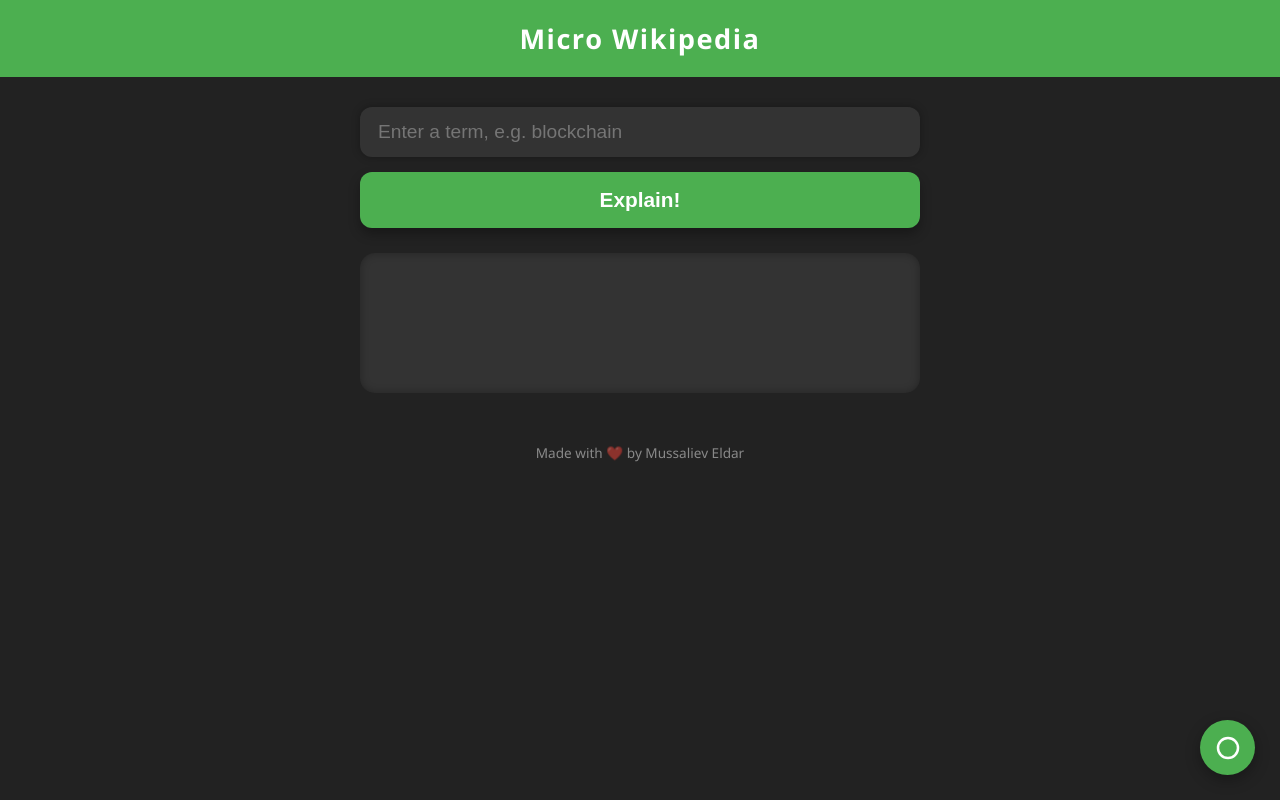
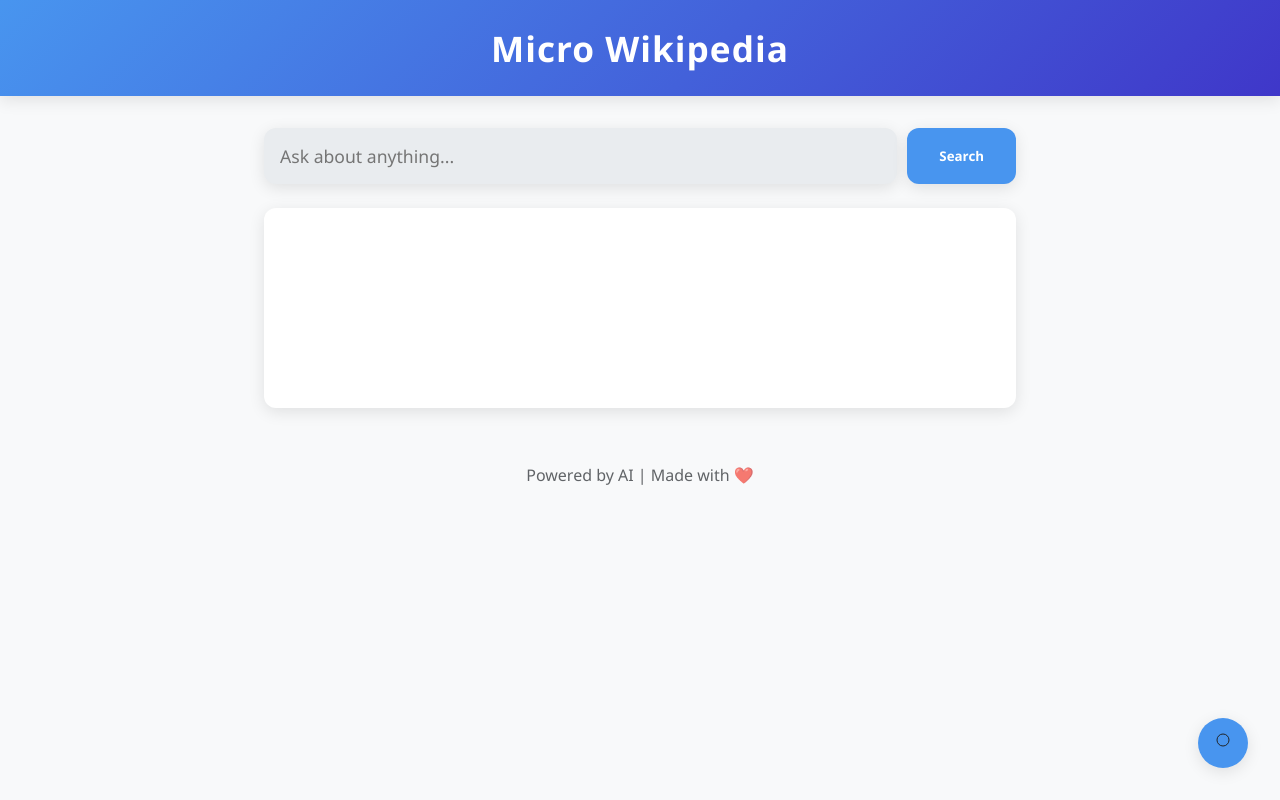
Before and after one commit to elam1930/micro-wikipedia, a plain HTML site: page index.html in a window 1280 px wide. Both pictures are taken after a click on the element 1227 px from the left and 747 px from the top of the page. Drawn offline with Linux system fonts and the light colour scheme.

Commit message:
Update index.html

```diff
--- a/index.html
+++ b/index.html
@@ -1,219 +1,222 @@
 <!DOCTYPE html>
 <html lang="en">
 <head>
-<meta charset="UTF-8" />
-<meta name="viewport" content="width=device-width, initial-scale=1" />
-<title>Micro Wikipedia — Simple AI Explanations</title>
-
-<!-- Manifest for PWA -->
-<link rel="manifest" href="manifest.json" />
-<meta name="theme-color" content="#222" />
-
+  <meta charset="UTF-8">
+  <meta name="viewport" content="width=device-width, initial-scale=1">
+  <title>Micro Wikipedia — AI Explanations</title>
   <style>
-  /* Сброс и базовые стили */
+    :root {
+      --bg: #1a1a2e;
+      --fg: #e6e6e6;
+      --primary: #4cc9f0;
+      --secondary: #4361ee;
+      --card-bg: #16213e;
+      --input-bg: #0f3460;
+      --shadow: 0 8px 32px rgba(0, 0, 0, 0.3);
+    }
+    body.light {
+      --bg: #f8f9fa;
+      --fg: #212529;
+      --primary: #4895ef;
+      --secondary: #3f37c9;
+      --card-bg: #ffffff;
+      --input-bg: #e9ecef;
+      --shadow: 0 4px 16px rgba(0, 0, 0, 0.1);
+    }
     * {
+      margin: 0;
+      padding: 0;
       box-sizing: border-box;
+      font-family: 'Segoe UI', Tahoma, Geneva, Verdana, sans-serif;
     }
     body {
-    margin: 0;
-    font-family: 'Segoe UI', Tahoma, Geneva, Verdana, sans-serif;
       background: var(--bg);
       color: var(--fg);
-    transition: background 0.3s, color 0.3s;
+      min-height: 100vh;
+      transition: all 0.3s ease;
     }
-  :root {
-    --bg: #222;
-    --fg: #eee;
-    --primary: #4caf50;
-    --primary-dark: #388e3c;
-    --accent: #90caf9;
-    --input-bg: #333;
-    --input-fg: #eee;
-    --btn-bg: var(--primary);
-    --btn-hover: var(--primary-dark);
+    header {
+      background: linear-gradient(135deg, var(--primary), var(--secondary));
+      padding: 1.5rem;
+      text-align: center;
+      color: white;
+      box-shadow: var(--shadow);
     }
-  body.light {
-    --bg: #f9f9f9;
-    --fg: #222;
-    --input-bg: #fff;
-    --input-fg: #222;
-    --btn-bg: #4caf50;
-    --btn-hover: #388e3c;
+    h1 {
+      font-size: 2.2rem;
+      letter-spacing: 1px;
     }
-
-  header {
-    padding: 20px;
-    text-align: center;
-    background: var(--primary);
-    color: #fff;
-    font-size: 1.7rem;
-    font-weight: 700;
-    letter-spacing: 1.5px;
-    user-select: none;
+    main {
+      max-width: 800px;
+      margin: 2rem auto;
+      padding: 0 1.5rem;
     }
-
-  main {
-    max-width: 600px;
-    margin: 30px auto;
-    padding: 0 20px;
+    .search-box {
+      display: flex;
+      gap: 10px;
+      margin-bottom: 1.5rem;
     }
-
-  input[type="text"] {
-    width: 100%;
-    padding: 14px 18px;
-    font-size: 1.2rem;
-    border-radius: 12px;
-    border: none;
-    background: var(--input-bg);
-    color: var(--input-fg);
-    box-shadow: 0 0 8px rgba(0,0,0,0.3);
-    transition: box-shadow 0.3s;
-  }
-  input[type="text"]:focus {
-    outline: none;
-    box-shadow: 0 0 12px var(--accent);
-  }
-
-  button {
-    margin-top: 15px;
-    width: 100%;
-    padding: 16px;
-    font-size: 1.3rem;
-    font-weight: 700;
-    background: var(--btn-bg);
+    input {
+      flex: 1;
+      padding: 1rem;
       border: none;
       border-radius: 12px;
+      background: var(--input-bg);
+      color: var(--fg);
+      font-size: 1.1rem;
+      box-shadow: var(--shadow);
+    }
+    button {
+      padding: 1rem 2rem;
+      background: var(--primary);
       color: white;
+      border: none;
+      border-radius: 12px;
+      font-weight: bold;
       cursor: pointer;
-    box-shadow: 0 6px 12px rgba(0,0,0,0.3);
-    transition: background 0.3s;
+      transition: all 0.3s;
+      box-shadow: var(--shadow);
     }
-  button:hover:not(:disabled) {
-    background: var(--btn-hover);
+    button:hover {
+      background: var(--secondary);
+      transform: translateY(-2px);
     }
-  button:disabled {
-    opacity: 0.6;
-    cursor: not-allowed;
-  }
-
-  #result {
-    margin-top: 25px;
-    min-height: 140px;
-    padding: 20px;
-    font-size: 1.15rem;
-    line-height: 1.5;
-    border-radius: 15px;
-    background: var(--input-bg);
-    box-shadow: inset 0 0 8px rgba(0,0,0,0.3);
-    white-space: pre-wrap;
-    user-select: text;
+    .result-card {
+      background: var(--card-bg);
+      border-radius: 12px;
+      padding: 1.5rem;
+      margin-top: 1.5rem;
+      box-shadow: var(--shadow);
+      min-height: 200px;
       position: relative;
     }
-
-  #loader {
+    .loader {
       position: absolute;
-    right: 20px;
-    top: 20px;
-    width: 25px;
-    height: 25px;
-    border: 4px solid var(--primary);
-    border-top: 4px solid transparent;
+      top: 50%;
+      left: 50%;
+      transform: translate(-50%, -50%);
+      width: 50px;
+      height: 50px;
+      border: 5px solid var(--primary);
+      border-top-color: transparent;
       border-radius: 50%;
       animation: spin 1s linear infinite;
       display: none;
     }
-
     @keyframes spin {
-    0% { transform: rotate(0deg);}
-    100% { transform: rotate(360deg);}
+      to { transform: translate(-50%, -50%) rotate(360deg); }
     }
-
     .theme-toggle {
       position: fixed;
-    bottom: 25px;
-    right: 25px;
+      bottom: 2rem;
+      right: 2rem;
+      width: 50px;
+      height: 50px;
       background: var(--primary);
       border-radius: 50%;
-    width: 55px;
-    height: 55px;
+      display: flex;
+      align-items: center;
+      justify-content: center;
       cursor: pointer;
-    display: flex;
-    justify-content: center;
-    align-items: center;
-    box-shadow: 0 5px 15px rgba(0,0,0,0.3);
-    transition: background 0.3s;
+      box-shadow: var(--shadow);
+      z-index: 100;
     }
-  .theme-toggle:hover {
-    background: var(--primary-dark);
-  }
-  .theme-toggle svg {
-    width: 30px;
-    height: 30px;
-    fill: white;
-  }
-
     footer {
-    margin-top: 50px;
       text-align: center;
+      padding: 1.5rem;
       color: var(--fg);
-    opacity: 0.5;
-    font-size: 0.85rem;
-    user-select: none;
+      opacity: 0.7;
     }
   </style>
 </head>
 <body class="dark">
-
-<header>Micro Wikipedia</header>
+  <header>
+    <h1>Micro Wikipedia</h1>
+  </header>
 
   <main>
-  <input type="text" id="term" placeholder="Enter a term, e.g. blockchain" autocomplete="off" />
-  <button id="explainBtn">Explain!</button>
+    <div class="search-box">
+      <input type="text" id="searchInput" placeholder="Ask about anything...">
+      <button id="searchBtn">Search</button>
+    </div>
 
-  <div id="result">
-    <div id="loader"></div>
+    <div class="result-card" id="resultCard">
+      <div class="loader" id="loader"></div>
+      <div id="resultText"></div>
     </div>
   </main>
 
-<div class="theme-toggle" id="themeToggle" title="Toggle Light/Dark Mode" role="button" aria-label="Toggle Theme" tabindex="0">
-  <svg viewBox="0 0 24 24" aria-hidden="true"><path d="M12 3a9 9 0 0 0 0 18 9 9 0 0 0 0-18zm0 16a7 7 0 0 1 0-14 7 7 0 0 1 0 14z"/></svg>
+  <div class="theme-toggle" id="themeToggle">
+    <svg width="24" height="24" viewBox="0 0 24 24" fill="none" stroke="currentColor">
+      <path d="M12 3a6 6 0 0 0 0 12 6 6 0 0 0 0-12z"/>
+    </svg>
   </div>
 
-<footer>Made with ❤️ by Mussaliev Eldar</footer>
+  <footer>
+    Powered by AI | Made with ❤️
+  </footer>
+
   <script>
-async function explain() {
-  const term = input.value.trim();
-  if (!term) return alert('Введите слово!');
+    // DOM Elements
+    const searchBtn = document.getElementById('searchBtn');
+    const searchInput = document.getElementById('searchInput');
+    const resultCard = document.getElementById('resultCard');
+    const resultText = document.getElementById('resultText');
+    const loader = document.getElementById('loader');
+    const themeToggle = document.getElementById('themeToggle');
 
-  setLoading(true);
+    // API Configuration
+    const API_URL = '/api/explain';
+
+    // Typewriter effect
+    async function typeWriter(text) {
+      resultText.innerHTML = '';
+      for (let i = 0; i < text.length; i++) {
+        resultText.innerHTML += text.charAt(i);
+        await new Promise(resolve => setTimeout(resolve, 20));
+      }
+    }
+
+    // Fetch explanation from API
+    async function fetchExplanation(query) {
+      loader.style.display = 'block';
+      resultText.innerHTML = '';
 
       try {
-    // Используем бесплатный прокси (не требует твоего ключа)
-    const response = await fetch(`https://chatgpt-api.shn.hk/v1/chat/completions`, {
-      method: 'POST',
-      headers: {
-        'Content-Type': 'application/json',
-      },
-      body: JSON.stringify({
-        model: 'gpt-3.5-turbo',
-        messages: [
-          {
-            role: 'user',
-            content: `Объясни слово "${term}" простым языком. Ответ на русском.`
+        const response = await fetch(`${API_URL}?word=${encodeURIComponent(query)}`);
+        const data = await response.json();
+
+        if (!response.ok) throw new Error(data.error || 'Failed to fetch');
+        await typeWriter(data.explanation);
+      } catch (error) {
+        resultText.innerHTML = `Error: ${error.message}`;
+      } finally {
+        loader.style.display = 'none';
       }
-        ]
-      })
+    }
+
+    // Event Listeners
+    searchBtn.addEventListener('click', () => {
+      if (searchInput.value.trim()) fetchExplanation(searchInput.value.trim());
     });
 
-    const data = await response.json();
-    const explanation = data.choices[0].message.content;
-    await typeEffect(explanation);
+    searchInput.addEventListener('keypress', (e) => {
+      if (e.key === 'Enter' && searchInput.value.trim()) {
+        fetchExplanation(searchInput.value.trim());
+      }
+    });
 
-  } catch (err) {
-    result.textContent = 'Ошибка: ' + err.message;
-  } finally {
-    setLoading(false);
-  }
+    themeToggle.addEventListener('click', () => {
+      document.body.classList.toggle('dark');
+      document.body.classList.toggle('light');
+      localStorage.setItem('theme', document.body.classList.contains('dark') ? 'dark' : 'light');
+    });
+
+    // Initialize theme
+    if (localStorage.getItem('theme') === 'light') {
+      document.body.classList.add('light');
+      document.body.classList.remove('dark');
     }
   </script>
+</body>
 </html>
```
Lines whose indentation alone changed are shown as unchanged.
